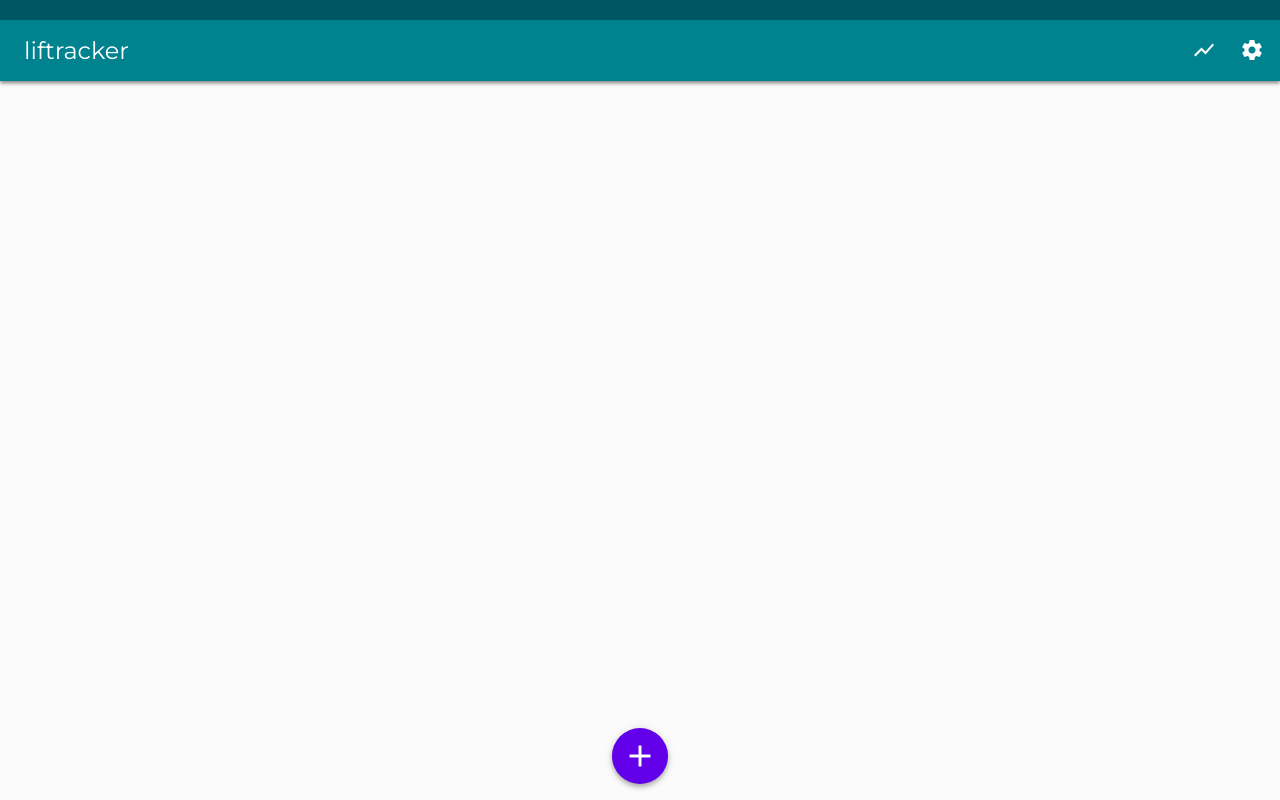
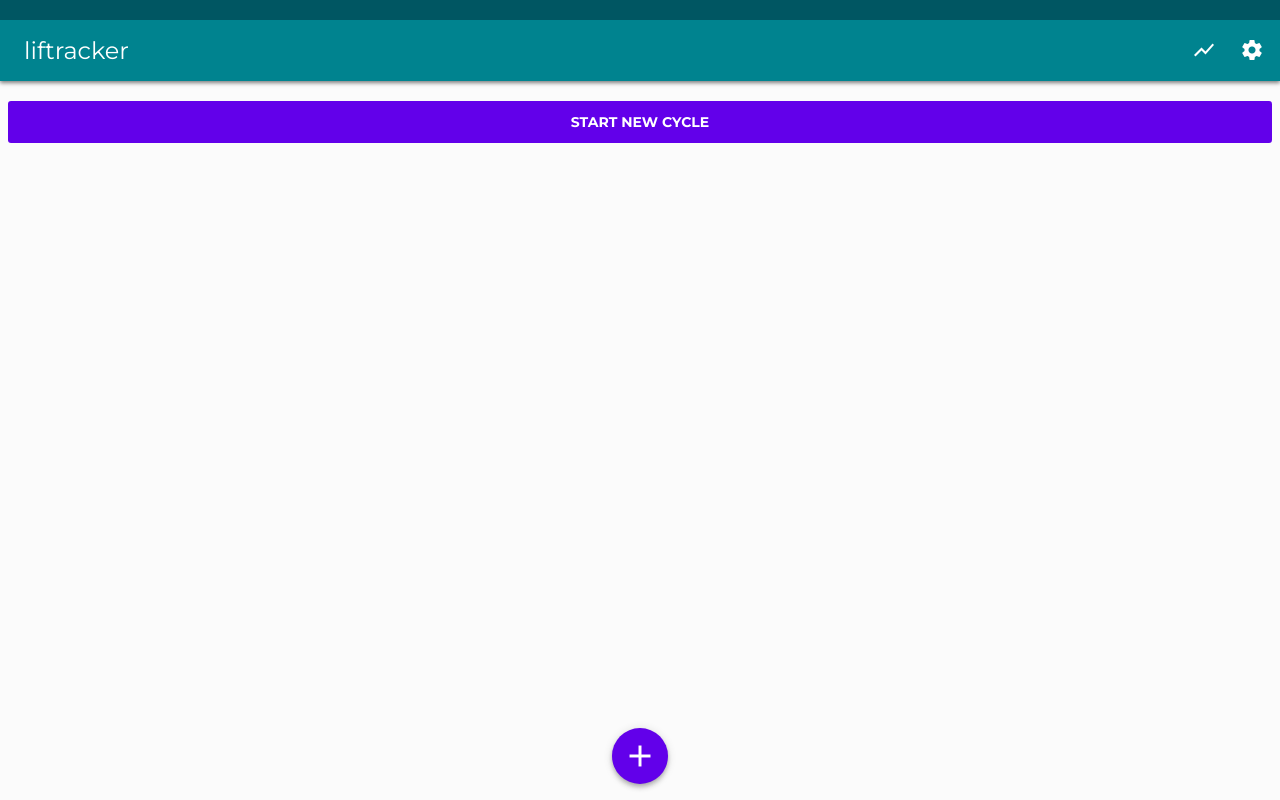
Before and after one commit to ericlifka/liftracker2, a React (Vite) app: page / in a window 1280 px wide. Built offline with nearby package versions, Linux system fonts and the light colour scheme.

Commit message:
add a button for finishing cycles

```diff
--- a/src/app.tsx
+++ b/src/app.tsx
@@ -6,7 +6,7 @@ import { createLogger as createLoggerMiddleware } from 'redux-logger'
 import { Promise } from 'es6-promise'
 
 import { createLift, queryLifts, createCycle, queryCycles, updateCycle, createLog, queryLogs } from './database'
-import { Lift, CycleIncrement, Workout, WeightRound, Cycle, Movement, MovementSpec, Log } from './types'
+import { Lift, CycleIncrement, Workout, WeightRound, Cycle, DefaultCycle, Movement, MovementSpec, Log } from './types'
 import './styles.less'
 
 
@@ -322,8 +322,13 @@ const indexView: (params: IndexParams, model: Model) => Html =
   <div className="content">
     <div className="card-list">
       {model.lifts.map( lift =>
-        <LiftLinkCard key={lift.id} lift={lift} cycle={getById(model.cycles, lift.id)}/>
+        <LiftLinkCard key={lift.id} lift={lift} cycle={getById(model.cycles, lift.id) || DefaultCycle}/>
       )}
+
+      <button className={"inline-action " + (cycleFinished(model.cycles) ? "primary" : "secondary")}
+            onClick={() => null}>
+        START NEW CYCLE
+      </button>
     </div>
   </div>
   <button className="primary-action center"
@@ -561,6 +566,14 @@ const allComplete: (cycle: Cycle) => boolean =
   && cycle[Workout.three]
   && cycle[Workout.one])
 
+const cycleFinished: (cycles: Cycle[]) => boolean =
+(cycles) =>
+  cycles.reduce((result, cycle) =>
+    !!(result && cycle[Workout.five]
+              && cycle[Workout.three]
+              && cycle[Workout.one])
+    , true)
+
 const nextUncompleted: (cycle: Cycle) => Workout =
 (cycle) => !cycle[Workout.five] ? Workout.five
          : !cycle[Workout.three] ? Workout.three
--- a/src/styles.less
+++ b/src/styles.less
@@ -183,6 +183,28 @@ form {
   flex-direction: column;
   padding: 4px 0 0 0;
 
+  .inline-action {
+    display: flex;
+    justify-content: center;
+    align-items: center;
+    padding: 12px 8px;
+    border-radius: 3px;
+    margin: 16px 8px 0 8px;
+    border: none;
+    cursor: pointer;
+    font-size: 14px;
+    font-weight: bold;
+
+    &.primary {
+      background-color: @theme-secondary;
+      color: @theme-on-secondary;
+    }
+    &.secondary {
+      background-color: @theme-background;
+      color: @theme-secondary;
+    }
+  }
+
   .card {
     margin: 8px 8px 0 8px;
     border-radius: 3px;
--- a/src/types.ts
+++ b/src/types.ts
@@ -33,6 +33,13 @@ export type Cycle =
   , [Workout.one]: null | Date
   }
 
+export const DefaultCycle =
+  { id: 'abc123'
+  , [Workout.five]: null
+  , [Workout.three]: null
+  , [Workout.one]: null
+  }
+
 export type Lift =
   { id: string
   , name: string
```
